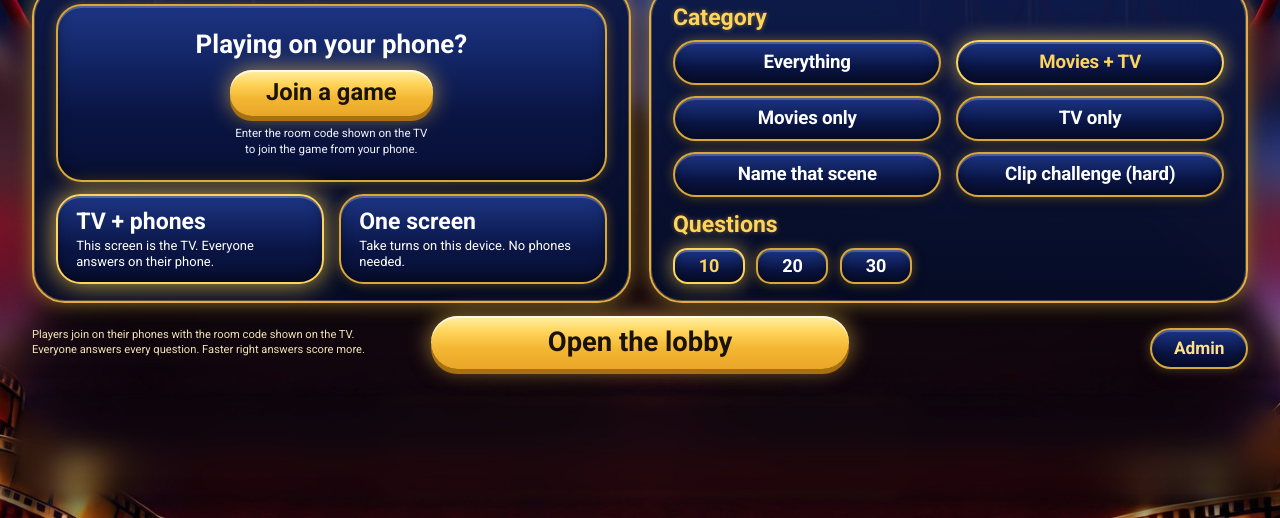
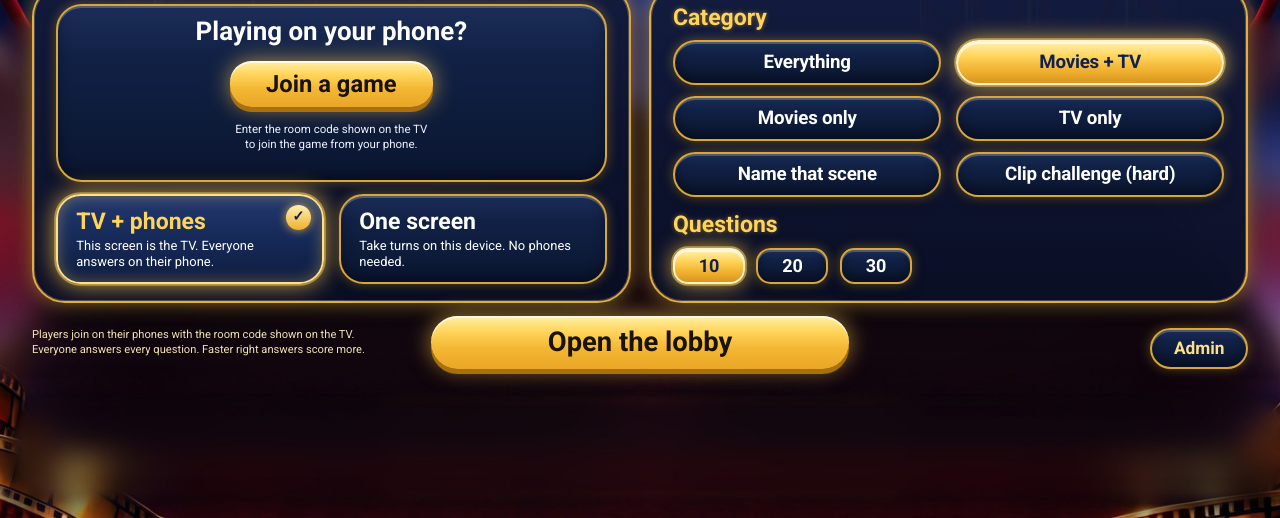
Before and after one commit to apardali/reel-smart, a plain HTML site: page index.html in a window 1280 px wide. Shown: the part 282-800 px from the top of the page. Drawn offline with Linux system fonts and the light colour scheme.

Commit message:
Bigger TV title, join heading higher, bold selected states, darker navy to match mockups
Co-Authored-By: Claude Opus 5.5 <noreply@anthropic.com>
Claude-Session: https://claude.ai/code/session_01E7i5voSAPdNoQ66HiR4fMC

```diff
--- a/css/style.css
+++ b/css/style.css
@@ -574,3 +574,34 @@ body,button,input,textarea{font-family:Roboto,"DM Sans",system-ui,sans-serif}
  #setup .setfoot .start{min-height:calc(var(--u)*7.4)}
  body.ingame .marquee{height:calc(var(--u)*19)}
 }
+@media (min-aspect-ratio:4/3) and (min-width:900px){
+ /* wider title artwork: show more of its width */
+ .lg-art{-webkit-mask-image:radial-gradient(ellipse 60% 64% at 50% 47%,#000 80%,transparent 100%);mask-image:radial-gradient(ellipse 60% 64% at 50% 47%,#000 80%,transparent 100%)}
+ /* join card: heading sits near the top */
+ #setup .setA .joinbar{justify-content:flex-start;padding-top:calc(var(--u)*1.6);gap:calc(var(--u)*2)}
+ /* selected options: unmistakable */
+ #setup .pill[aria-pressed=true]{background:linear-gradient(180deg,#fff1b0 0%,#ffd45a 35%,#f0b030 70%,#d8961c 100%);color:#10204f;border-color:#fff3c4;
+  box-shadow:inset 0 2px 0 rgba(255,255,255,.7),0 0 0 calc(var(--u)*.25) rgba(255,212,90,.55),0 0 calc(var(--u)*3) rgba(255,200,70,.85)}
+ #setup .mode{position:relative}
+ #setup .mode[aria-pressed=true]{background:linear-gradient(180deg,#2c51c2 0%,#183a9a 45%,#0f2468 100%);color:#ffd45a;border-color:#ffe08a;border-width:calc(var(--u)*.4);
+  box-shadow:inset 0 0 calc(var(--u)*2) rgba(255,212,90,.35),0 0 0 calc(var(--u)*.25) rgba(255,212,90,.5),0 0 calc(var(--u)*3.2) rgba(255,200,70,.85)}
+ #setup .mode[aria-pressed=true] small{color:#fff}
+ #setup .mode[aria-pressed=true]::after{content:"✓";position:absolute;top:calc(var(--u)*1.2);right:calc(var(--u)*1.6);width:calc(var(--u)*3.4);height:calc(var(--u)*3.4);border-radius:50%;
+  display:grid;place-items:center;font:900 calc(var(--u)*2)/1 Roboto,sans-serif;color:#10204f;background:linear-gradient(180deg,#fff1b0,#f0b030);box-shadow:0 0 calc(var(--u)*1.4) rgba(255,200,70,.8)}
+}
+
+/* ===== Darker navy, sampled from Al's mockups ===== */
+:root{--navy-gloss:linear-gradient(180deg,#1c2d58 0%,#112146 28%,#0e1c3b 62%,#0a1530 100%)}
+.joinbar,.mode,.pill,.ghost,.opt,.pb,.score,.chip,.rcard,
+#setup .mode,#setup .pill,.mode[aria-pressed=true]{background:var(--navy-gloss)}
+.pill[aria-pressed=true]{background:var(--navy-gloss)}
+.opt,.pb,.pb.L0,.pb.L1,.pb.L2,.pb.L3{background:var(--navy-gloss)}
+.stage,#setup.stage{background:linear-gradient(180deg,rgba(16,24,54,.97),rgba(9,14,36,.97))}
+@media (min-aspect-ratio:4/3) and (min-width:900px){
+ .setA,.setB{background:linear-gradient(180deg,rgba(18,27,60,.97),rgba(10,15,38,.97))}
+ #setup .pill[aria-pressed=true]{background:linear-gradient(180deg,#fff1b0 0%,#ffd45a 35%,#f0b030 70%,#d8961c 100%)}
+ #setup .mode[aria-pressed=true]{background:linear-gradient(180deg,#22386f 0%,#172b5a 45%,#0e1c3f 100%)}
+}
+.opt.right{background:linear-gradient(180deg,#36de88,#13894a)}.opt.wrong{background:linear-gradient(180deg,#f0656c,#a3232b)}
+.score.on{background:linear-gradient(180deg,#ffe58f,#e6a52a)}
+@media (min-aspect-ratio:4/3) and (min-width:900px){#setup.stage{background:none;box-shadow:none;border:0}}
```
Also changed, not shown: img/logo-tv.jpg.
